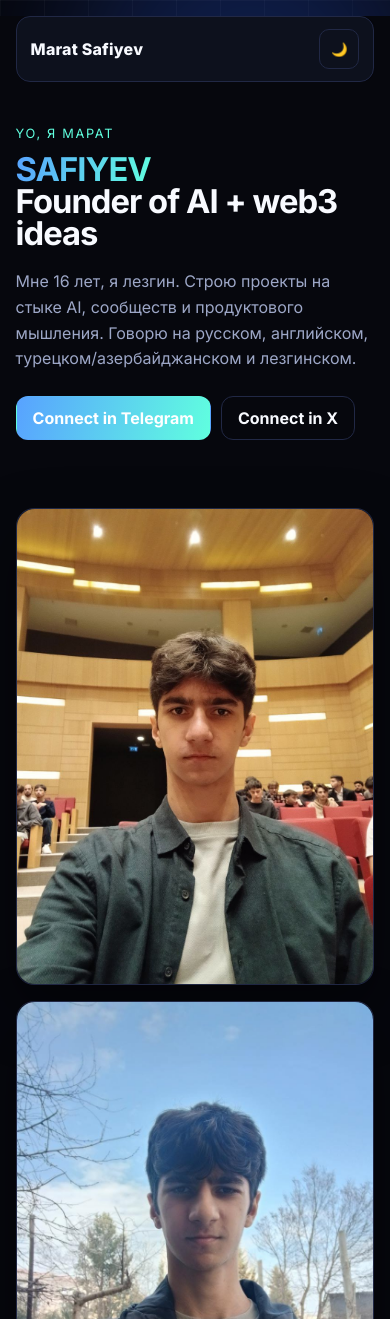
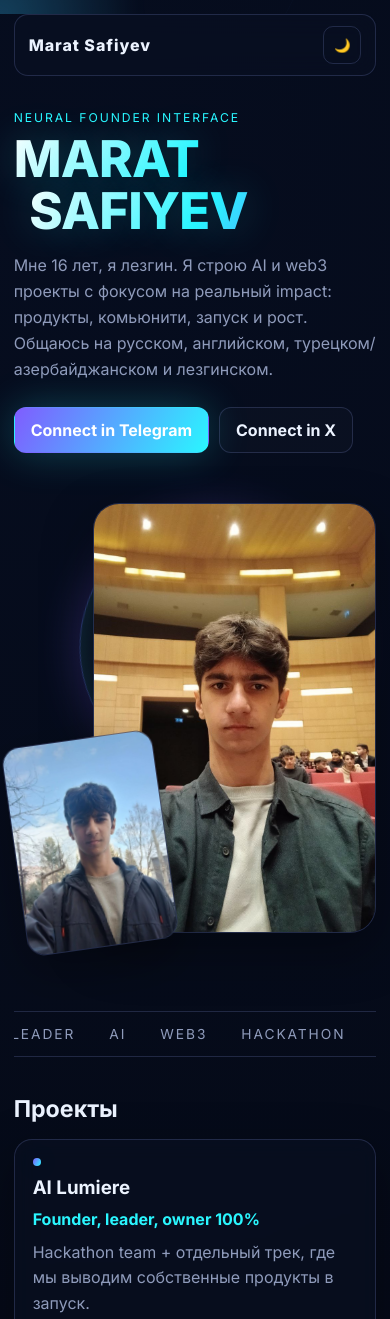
Before and after one commit to SAFIYEV/safiyev, a plain HTML site: page index.html in a window 390 px wide. Shown: the top 1319 px of the page. Drawn offline with Linux system fonts and the light colour scheme.

Commit message:
Create a cinematic sci-fi landing experience.
Rebuild the page with a reactive particle canvas, cursor glow, holographic hero visuals, magnetic interactions, and futuristic section styling inspired by biocomputer aesthetics.

Made-with: Cursor

```diff
--- a/index.html
+++ b/index.html
@@ -17,15 +17,15 @@
     <link rel="stylesheet" href="./styles.css" />
   </head>
   <body>
-    <div class="mesh"></div>
-    <div class="spot spot-a"></div>
-    <div class="spot spot-b"></div>
+    <canvas id="nebula"></canvas>
+    <div class="noise"></div>
+    <div class="cursor-glow" id="cursorGlow"></div>
 
     <header class="topbar container">
       <a class="brand" href="#home">Marat Safiyev</a>
       <nav class="menu">
+        <a href="#projects">Проекты</a>
         <a href="#story">История</a>
-        <a href="#projects">Проекты</a>
         <a href="#socials">Соцсети</a>
       </nav>
       <button id="themeToggle" class="theme-btn" type="button" aria-label="Сменить тему">🌙</button>
@@ -33,67 +33,47 @@
 
     <main id="home" class="container">
       <section class="hero section">
-        <p class="kicker reveal">Yo, я Марат</p>
-        <h1 class="hero-title reveal">
-          <span>SAFIYEV</span>
-          <br />
-          Founder of AI + web3 ideas
-        </h1>
-        <p class="lead reveal">
-          Мне 16 лет, я лезгин. Строю проекты на стыке AI, сообществ и продуктового мышления.
-          Говорю на русском, английском, турецком/азербайджанском и лезгинском.
-        </p>
-        <div class="cta-row reveal">
-          <a class="btn btn-primary" href="https://t.me/SafiyevMarat" target="_blank" rel="noreferrer">Connect in Telegram</a>
-          <a class="btn btn-ghost" href="https://x.com/SafiyevMarat" target="_blank" rel="noreferrer">Connect in X</a>
+        <div class="hero-copy reveal">
+          <p class="kicker">Neural Founder Interface</p>
+          <h1 class="hero-title">
+            <span class="line-a">MARAT</span>
+            <span class="line-b">SAFIYEV</span>
+          </h1>
+          <p class="lead">
+            Мне 16 лет, я лезгин. Я строю AI и web3 проекты с фокусом на реальный impact:
+            продукты, комьюнити, запуск и рост. Общаюсь на русском, английском,
+            турецком/азербайджанском и лезгинском.
+          </p>
+          <div class="cta-row">
+            <a class="btn btn-primary magnetic" href="https://t.me/SafiyevMarat" target="_blank" rel="noreferrer">Connect in Telegram</a>
+            <a class="btn btn-ghost magnetic" href="https://x.com/SafiyevMarat" target="_blank" rel="noreferrer">Connect in X</a>
+          </div>
+        </div>
+        <div class="hero-visual reveal tilt-card">
+          <div class="holo-ring"></div>
+          <div class="holo-card">
+            <img src="./profile-main.png" alt="Marat Safiyev portrait in hall" />
+          </div>
+          <div class="holo-mini">
+            <img src="./profile-second.png" alt="Marat Safiyev outdoor portrait" />
+          </div>
         </div>
       </section>
 
-      <section class="photo-showcase section reveal">
-        <div class="photo-main tilt-card">
-          <img src="./profile-main.png" alt="Marat Safiyev portrait in hall" />
-        </div>
-        <div class="photo-side tilt-card">
-          <img src="./profile-second.png" alt="Marat Safiyev outdoor portrait" />
-        </div>
-      </section>
-
-      <section class="phrase-strip">
-        <div class="strip-track">
-          <span>founder</span>
-          <span>builder</span>
-          <span>hustle</span>
-          <span>ai</span>
-          <span>web3</span>
-          <span>discipline</span>
-          <span>vision</span>
-          <span>founder</span>
-          <span>builder</span>
-          <span>hustle</span>
-        </div>
-      </section>
-
-      <section id="story" class="section">
-        <h2 class="reveal">Кто я и куда иду</h2>
-        <div class="story-grid">
-          <article class="panel reveal">
-            <h3>Старт</h3>
-            <p>
-              Я рано начал путь в технологиях и сейчас фокусируюсь на создании полезных AI-продуктов и web3-комьюнити.
-            </p>
-          </article>
-          <article class="panel reveal">
-            <h3>Сейчас</h3>
-            <p>
-              Руководитель/фаундер нескольких проектов. Развиваю личный бренд и продуктовый подход через открытые кейсы.
-            </p>
-          </article>
-          <article class="panel reveal">
-            <h3>Цель</h3>
-            <p>
-              Масштабировать международные продукты и сильные комьюнити вокруг AI, где технология реально решает проблемы людей.
-            </p>
-          </article>
+      <section class="ticker">
+        <div class="ticker-track">
+          <span>FOUNDER</span>
+          <span>LEADER</span>
+          <span>AI</span>
+          <span>WEB3</span>
+          <span>HACKATHON</span>
+          <span>BUILD</span>
+          <span>SHIP</span>
+          <span>REPEAT</span>
+          <span>FOUNDER</span>
+          <span>LEADER</span>
+          <span>AI</span>
+          <span>WEB3</span>
         </div>
       </section>
 
@@ -101,28 +81,31 @@
         <h2 class="reveal">Проекты</h2>
         <div class="cards">
           <article class="card reveal tilt-card">
+            <div class="card-dot"></div>
             <h3>AI Lumiere</h3>
             <p class="role">Founder, leader, owner 100%</p>
-            <p>Hackathon team и отдельное направление запуска собственных продуктов.</p>
+            <p>Hackathon team + отдельный трек, где мы выводим собственные продукты в запуск.</p>
             <a href="https://t.me/AILumiere_news" target="_blank" rel="noreferrer">Telegram</a>
           </article>
           <article class="card reveal tilt-card">
+            <div class="card-dot"></div>
             <h3>SuperWizard</h3>
             <p class="role">Founder, owner 100%</p>
-            <p>AI-агент для браузера: автоматизирует рутину и усиливает продуктивность.</p>
+            <p>AI-агент для браузера: автоматизация задач и суперпродуктивность для создателей.</p>
             <a href="https://superwizard.org" target="_blank" rel="noreferrer">superwizard.org</a>
           </article>
           <article class="card reveal tilt-card">
+            <div class="card-dot"></div>
             <h3>web3frensCA</h3>
             <p class="role">Leader</p>
-            <p>Комьюнити и инициатива вокруг web3-идей, роста и совместных запусков.</p>
+            <p>Web3-комьюнити для роста, экспериментов и совместных запусков.</p>
             <a href="https://t.me/web3frensCA" target="_blank" rel="noreferrer">Telegram</a>
           </article>
         </div>
       </section>
 
       <section class="section">
-        <h2 class="reveal">Numbers</h2>
+        <h2 class="reveal">Signals</h2>
         <div class="stats-grid">
           <article class="stat reveal">
             <p class="num">3</p>
@@ -130,7 +113,7 @@
           </article>
           <article class="stat reveal">
             <p class="num">16</p>
-            <p class="txt">лет, но уже founder</p>
+            <p class="txt">лет и уже founder</p>
           </article>
           <article class="stat reveal">
             <p class="num">5</p>
@@ -138,13 +121,31 @@
           </article>
           <article class="stat reveal">
             <p class="num">24/7</p>
-            <p class="txt">режим build & learn</p>
+            <p class="txt">режим build mode</p>
+          </article>
+        </div>
+      </section>
+
+      <section id="story" class="section">
+        <h2 class="reveal">История</h2>
+        <div class="story-grid">
+          <article class="panel reveal">
+            <h3>Старт</h3>
+            <p>Рано зашёл в tech и быстро понял: хочу не просто кодить, а строить настоящие продукты.</p>
+          </article>
+          <article class="panel reveal">
+            <h3>Сейчас</h3>
+            <p>Веду команды, запускаю AI/web3 проекты, строю личный бренд и наращиваю международный нетворк.</p>
+          </article>
+          <article class="panel reveal">
+            <h3>Цель</h3>
+            <p>Сделать экосистему продуктов и комьюнити, которая влияет на людей, а не просто выглядит красиво.</p>
           </article>
         </div>
       </section>
 
       <section id="socials" class="section">
-        <h2 class="reveal">Links to me</h2>
+        <h2 class="reveal">Links</h2>
         <div class="social-grid">
           <a class="social reveal" href="https://x.com/SafiyevMarat" target="_blank" rel="noreferrer">X (Twitter)</a>
           <a class="social reveal" href="https://www.youtube.com/@SafiyevMarat" target="_blank" rel="noreferrer">YouTube</a>
@@ -155,9 +156,9 @@
       </section>
 
       <section class="section contact reveal">
-        <h2>BUILD. LEAD. SHIP.</h2>
+        <h2>SEND SIGNAL</h2>
         <p>
-          Напиши мне:
+          Пиши напрямую:
           <a href="https://t.me/SafiyevMarat" target="_blank" rel="noreferrer">@SafiyevMarat</a>
           или
           <a href="https://x.com/SafiyevMarat" target="_blank" rel="noreferrer">в X</a>.
--- a/script.js
+++ b/script.js
@@ -3,6 +3,9 @@ const themeToggle = document.getElementById("themeToggle");
 const yearEl = document.getElementById("year");
 const reveals = document.querySelectorAll(".reveal");
 const tiltCards = document.querySelectorAll(".tilt-card");
+const magneticItems = document.querySelectorAll(".magnetic");
+const cursorGlow = document.getElementById("cursorGlow");
+const canvas = document.getElementById("nebula");
 
 const savedTheme = localStorage.getItem("theme");
 if (savedTheme === "light") {
@@ -28,7 +31,7 @@ const observer = new IntersectionObserver(
       }
     });
   },
-  { threshold: 0.2 }
+  { threshold: 0.18 }
 );
 
 reveals.forEach((item) => observer.observe(item));
@@ -38,12 +41,111 @@ tiltCards.forEach((card) => {
     const rect = card.getBoundingClientRect();
     const x = event.clientX - rect.left;
     const y = event.clientY - rect.top;
-    const rotateY = ((x / rect.width) - 0.5) * 8;
-    const rotateX = ((0.5 - y / rect.height)) * 8;
-    card.style.transform = `perspective(700px) rotateX(${rotateX}deg) rotateY(${rotateY}deg)`;
+    const rotateY = ((x / rect.width) - 0.5) * 10;
+    const rotateX = (0.5 - y / rect.height) * 10;
+    card.style.transform = `perspective(850px) rotateX(${rotateX}deg) rotateY(${rotateY}deg)`;
   });
 
   card.addEventListener("mouseleave", () => {
-    card.style.transform = "perspective(700px) rotateX(0) rotateY(0)";
+    card.style.transform = "perspective(850px) rotateX(0) rotateY(0)";
   });
 });
+
+magneticItems.forEach((item) => {
+  item.addEventListener("mousemove", (event) => {
+    const rect = item.getBoundingClientRect();
+    const x = event.clientX - rect.left - rect.width / 2;
+    const y = event.clientY - rect.top - rect.height / 2;
+    item.style.transform = `translate(${x * 0.18}px, ${y * 0.18}px)`;
+  });
+  item.addEventListener("mouseleave", () => {
+    item.style.transform = "translate(0, 0)";
+  });
+});
+
+window.addEventListener("pointermove", (event) => {
+  cursorGlow.style.left = `${event.clientX}px`;
+  cursorGlow.style.top = `${event.clientY}px`;
+});
+
+const ctx = canvas.getContext("2d");
+const points = [];
+let w = 0;
+let h = 0;
+const pointer = { x: -2000, y: -2000 };
+
+window.addEventListener("pointermove", (event) => {
+  pointer.x = event.clientX;
+  pointer.y = event.clientY;
+});
+
+function resizeCanvas() {
+  w = window.innerWidth;
+  h = window.innerHeight;
+  canvas.width = w * window.devicePixelRatio;
+  canvas.height = h * window.devicePixelRatio;
+  canvas.style.width = `${w}px`;
+  canvas.style.height = `${h}px`;
+  ctx.setTransform(window.devicePixelRatio, 0, 0, window.devicePixelRatio, 0, 0);
+  initPoints();
+}
+
+function initPoints() {
+  points.length = 0;
+  const count = Math.max(34, Math.floor((w * h) / 36000));
+  for (let i = 0; i < count; i += 1) {
+    points.push({
+      x: Math.random() * w,
+      y: Math.random() * h,
+      vx: (Math.random() - 0.5) * 0.45,
+      vy: (Math.random() - 0.5) * 0.45,
+      size: Math.random() * 1.7 + 0.6
+    });
+  }
+}
+
+function drawNebula() {
+  ctx.clearRect(0, 0, w, h);
+  const grad = ctx.createRadialGradient(pointer.x, pointer.y, 20, pointer.x, pointer.y, 280);
+  grad.addColorStop(0, "rgba(65, 185, 255, 0.20)");
+  grad.addColorStop(1, "rgba(65, 185, 255, 0)");
+  ctx.fillStyle = grad;
+  ctx.fillRect(0, 0, w, h);
+
+  for (let i = 0; i < points.length; i += 1) {
+    const p = points[i];
+    p.x += p.vx;
+    p.y += p.vy;
+
+    if (p.x < -20) p.x = w + 20;
+    if (p.x > w + 20) p.x = -20;
+    if (p.y < -20) p.y = h + 20;
+    if (p.y > h + 20) p.y = -20;
+
+    const dist = Math.hypot(p.x - pointer.x, p.y - pointer.y);
+    const alpha = dist < 180 ? 0.9 - dist / 200 : 0.18;
+    ctx.beginPath();
+    ctx.fillStyle = `rgba(173, 229, 255, ${Math.max(alpha, 0.18)})`;
+    ctx.arc(p.x, p.y, p.size, 0, Math.PI * 2);
+    ctx.fill();
+
+    for (let j = i + 1; j < points.length; j += 1) {
+      const q = points[j];
+      const d = Math.hypot(p.x - q.x, p.y - q.y);
+      if (d < 100) {
+        ctx.beginPath();
+        ctx.strokeStyle = `rgba(118, 168, 255, ${0.12 - d / 1000})`;
+        ctx.lineWidth = 1;
+        ctx.moveTo(p.x, p.y);
+        ctx.lineTo(q.x, q.y);
+        ctx.stroke();
+      }
+    }
+  }
+
+  requestAnimationFrame(drawNebula);
+}
+
+window.addEventListener("resize", resizeCanvas);
+resizeCanvas();
+drawNebula();
--- a/styles.css
+++ b/styles.css
@@ -1,25 +1,25 @@
 :root {
-  --bg: #06070d;
-  --bg-soft: #0f1220;
-  --panel: #101422cc;
-  --text: #f8faff;
-  --muted: #9da7c7;
-  --line: #212845;
-  --brand: #58a2ff;
-  --brand-2: #60ffdf;
-  --shadow: 0 24px 60px rgba(0, 0, 0, 0.4);
+  --bg: #030409;
+  --bg-2: #060d1f;
+  --text: #ecf3ff;
+  --muted: #8f9bbb;
+  --line: rgba(154, 174, 255, 0.18);
+  --panel: rgba(10, 17, 36, 0.55);
+  --brand: #7f5dff;
+  --brand-2: #2af6ff;
+  --glow: 0 0 42px rgba(42, 246, 255, 0.24);
 }
 
 body.light {
-  --bg: #eef2ff;
-  --bg-soft: #f7f8ff;
-  --panel: #ffffffcc;
-  --text: #121a34;
-  --muted: #4f5d84;
-  --line: #d0d8f5;
-  --brand: #2f66ff;
-  --brand-2: #00a7b8;
-  --shadow: 0 18px 42px rgba(27, 47, 111, 0.16);
+  --bg: #edf2ff;
+  --bg-2: #f6f8ff;
+  --text: #121b35;
+  --muted: #44527a;
+  --line: rgba(45, 71, 149, 0.22);
+  --panel: rgba(255, 255, 255, 0.68);
+  --brand: #5458ff;
+  --brand-2: #00a2d6;
+  --glow: 0 0 42px rgba(84, 88, 255, 0.15);
 }
 
 * {
@@ -30,8 +30,8 @@ html,
 body {
   margin: 0;
   padding: 0;
-  font-family: "Inter", system-ui, -apple-system, Segoe UI, Roboto, sans-serif;
-  background: var(--bg);
+  font-family: "Inter", system-ui, sans-serif;
+  background: radial-gradient(circle at 10% 5%, var(--bg-2), var(--bg));
   color: var(--text);
   scroll-behavior: smooth;
 }
@@ -45,65 +45,60 @@ a {
   text-decoration: none;
 }
 
+#nebula {
+  position: fixed;
+  inset: 0;
+  z-index: -5;
+}
+
+.noise {
+  position: fixed;
+  inset: 0;
+  pointer-events: none;
+  opacity: 0.12;
+  z-index: -4;
+  background-image: radial-gradient(circle at 20% 30%, #ffffff1a 0 1px, transparent 1px),
+    radial-gradient(circle at 80% 70%, #ffffff12 0 1px, transparent 1px);
+  background-size: 180px 180px, 140px 140px;
+}
+
+.cursor-glow {
+  position: fixed;
+  width: 280px;
+  height: 280px;
+  margin-left: -140px;
+  margin-top: -140px;
+  border-radius: 50%;
+  background: radial-gradient(circle, rgba(57, 199, 255, 0.28), transparent 70%);
+  pointer-events: none;
+  z-index: -1;
+  filter: blur(8px);
+}
+
 .container {
-  width: min(1140px, 92vw);
+  width: min(1160px, 93vw);
   margin: 0 auto;
 }
 
-.mesh {
-  position: fixed;
-  inset: 0;
-  background-image: linear-gradient(to right, rgba(255, 255, 255, 0.04) 1px, transparent 1px),
-    linear-gradient(to bottom, rgba(255, 255, 255, 0.04) 1px, transparent 1px);
-  background-size: 44px 44px;
-  mask-image: radial-gradient(circle at 40% 25%, #000 28%, transparent 82%);
-  pointer-events: none;
-  z-index: -3;
-}
-
-.spot {
-  position: fixed;
-  border-radius: 50%;
-  filter: blur(70px);
-  opacity: 0.24;
-  z-index: -2;
-}
-
-.spot-a {
-  width: 360px;
-  height: 360px;
-  background: #2d64ff;
-  top: -100px;
-  right: -40px;
-}
-
-.spot-b {
-  width: 300px;
-  height: 300px;
-  background: #0ec5d4;
-  left: -80px;
-  bottom: -80px;
-}
-
 .topbar {
-  margin-top: 16px;
+  margin-top: 14px;
   position: sticky;
   top: 14px;
-  z-index: 40;
+  z-index: 50;
   display: flex;
+  align-items: center;
   justify-content: space-between;
-  align-items: center;
-  gap: 14px;
-  padding: 12px 14px;
+  gap: 12px;
+  padding: 11px 14px;
   border-radius: 14px;
   border: 1px solid var(--line);
   background: var(--panel);
-  backdrop-filter: blur(10px);
+  backdrop-filter: blur(12px);
 }
 
 .brand {
   font-weight: 800;
-  letter-spacing: 0.2px;
+  letter-spacing: 0.06em;
 }
 
 .menu {
@@ -120,224 +115,261 @@ a {
 }
 
 .theme-btn {
-  width: 40px;
-  height: 40px;
+  width: 38px;
+  height: 38px;
+  border: 1px solid var(--line);
   border-radius: 10px;
-  border: 1px solid var(--line);
   background: transparent;
   color: var(--text);
   cursor: pointer;
 }
 
 .section {
-  padding: 34px 0;
+  padding: 38px 0;
 }
 
 .hero {
-  padding-top: 68px;
+  display: grid;
+  grid-template-columns: 1.1fr 0.9fr;
+  align-items: center;
+  gap: 20px;
+  min-height: calc(100vh - 90px);
 }
 
 .kicker {
+  margin: 0 0 10px;
+  text-transform: uppercase;
+  letter-spacing: 0.16em;
+  font-size: 0.76rem;
   color: var(--brand-2);
-  letter-spacing: 0.13em;
-  text-transform: uppercase;
-  font-size: 0.8rem;
-  margin: 0 0 12px;
 }
 
 .hero-title {
   margin: 0;
-  line-height: 0.98;
+  display: grid;
+  gap: 4px;
+  line-height: 0.95;
   letter-spacing: -0.03em;
-  font-size: clamp(2rem, 8.4vw, 6.2rem);
 }
 
 .hero-title span {
-  background: linear-gradient(105deg, var(--brand), var(--brand-2));
+  font-size: clamp(2.4rem, 10vw, 7rem);
+  font-weight: 800;
+  background: linear-gradient(120deg, #ffffff, var(--brand-2), var(--brand));
   -webkit-background-clip: text;
   background-clip: text;
   color: transparent;
+  text-shadow: var(--glow);
+}
+
+.line-b {
+  margin-left: clamp(0px, 4vw, 42px);
 }
 
 .lead {
-  max-width: 72ch;
-  margin: 20px 0 0;
+  margin: 18px 0 0;
   color: var(--muted);
-  line-height: 1.6;
+  line-height: 1.62;
+  max-width: 66ch;
 }
 
 .cta-row {
   margin-top: 24px;
   display: flex;
+  flex-wrap: wrap;
   gap: 10px;
-  flex-wrap: wrap;
 }
 
 .btn {
-  padding: 11px 16px;
+  display: inline-flex;
+  align-items: center;
+  justify-content: center;
+  padding: 12px 16px;
   border-radius: 12px;
   font-weight: 700;
   border: 1px solid transparent;
-  transition: transform 0.2s ease, filter 0.2s ease;
-}
-
-.btn:hover {
-  transform: translateY(-2px);
+  transition: transform 0.24s ease, box-shadow 0.24s ease, background 0.24s ease;
 }
 
 .btn-primary {
-  background: linear-gradient(105deg, var(--brand), var(--brand-2));
+  background: linear-gradient(120deg, var(--brand), var(--brand-2));
   color: #fff;
+  box-shadow: var(--glow);
+}
+
+.btn-primary:hover {
+  transform: translateY(-2px);
 }
 
 .btn-ghost {
   border-color: var(--line);
+  background: rgba(255, 255, 255, 0.02);
 }
 
-.photo-showcase {
-  display: grid;
-  grid-template-columns: 1fr 0.58fr;
-  gap: 16px;
-  align-items: stretch;
+.hero-visual {
+  position: relative;
+  height: min(74vh, 620px);
+  min-height: 460px;
 }
 
-.photo-main,
-.photo-side,
+.holo-ring {
+  position: absolute;
+  inset: 8% 8% auto auto;
+  width: 74%;
+  aspect-ratio: 1/1;
+  border-radius: 50%;
+  border: 1px solid rgba(103, 136, 255, 0.4);
+  box-shadow: inset 0 0 40px rgba(96, 246, 255, 0.18), 0 0 40px rgba(127, 93, 255, 0.28);
+  animation: spin 18s linear infinite;
+}
+
+.holo-ring::after {
+  content: "";
+  position: absolute;
+  inset: 12%;
+  border-radius: 50%;
+  border: 1px dashed rgba(146, 162, 255, 0.36);
+  animation: spin-rev 14s linear infinite;
+}
+
+.holo-card,
+.holo-mini,
+.card,
 .panel,
-.card,
 .stat,
 .social,
 .contact {
   background: var(--panel);
   border: 1px solid var(--line);
-  border-radius: 18px;
-  box-shadow: var(--shadow);
+  backdrop-filter: blur(10px);
+  box-shadow: 0 18px 50px rgba(0, 0, 0, 0.35);
 }
 
-.photo-main img,
-.photo-side img {
+.holo-card {
+  position: absolute;
+  right: 2%;
+  top: 6%;
+  width: 68%;
+  height: 86%;
+  border-radius: 26px;
+  overflow: hidden;
+}
+
+.holo-card img,
+.holo-mini img {
   width: 100%;
   height: 100%;
   object-fit: cover;
-  border-radius: 18px;
-  display: block;
 }
 
-.photo-main {
-  min-height: 490px;
+.holo-mini {
+  position: absolute;
+  left: 0;
+  bottom: 5%;
+  width: 34%;
+  height: 42%;
+  border-radius: 18px;
+  overflow: hidden;
+  transform: rotate(-8deg);
 }
 
-.photo-side {
-  min-height: 490px;
-}
-
-.phrase-strip {
+.ticker {
   border-top: 1px solid var(--line);
   border-bottom: 1px solid var(--line);
   overflow: hidden;
-  margin-top: 18px;
 }
 
-.strip-track {
+.ticker-track {
+  width: max-content;
   display: flex;
-  gap: 42px;
-  width: max-content;
-  padding: 16px 0;
-  animation: scroll-strip 22s linear infinite;
+  gap: 34px;
+  padding: 14px 0;
+  animation: ticker 18s linear infinite;
 }
 
-.strip-track span {
-  font-size: 0.98rem;
-  text-transform: uppercase;
-  letter-spacing: 0.16em;
+.ticker-track span {
+  letter-spacing: 0.14em;
   color: var(--muted);
-}
-
-@keyframes scroll-strip {
-  from {
-    transform: translateX(0);
-  }
-  to {
-    transform: translateX(-40%);
-  }
+  font-size: 0.86rem;
 }
 
 h2 {
-  margin: 0 0 18px;
-  font-size: clamp(1.4rem, 3vw, 2.3rem);
+  margin: 0 0 16px;
+  font-size: clamp(1.45rem, 3vw, 2.35rem);
+}
+
+.cards,
+.story-grid,
+.stats-grid {
+  display: grid;
+  gap: 12px;
+}
+
+.cards {
+  grid-template-columns: repeat(3, minmax(0, 1fr));
 }
 
 .story-grid {
-  display: grid;
-  gap: 12px;
   grid-template-columns: repeat(3, minmax(0, 1fr));
 }
 
-.panel {
-  padding: 18px;
+.stats-grid {
+  grid-template-columns: repeat(4, minmax(0, 1fr));
 }
 
+.card,
+.panel,
+.stat {
+  border-radius: 18px;
+  padding: 18px;
+  position: relative;
+}
+
+.card-dot {
+  width: 8px;
+  height: 8px;
+  border-radius: 50%;
+  background: linear-gradient(120deg, var(--brand), var(--brand-2));
+  box-shadow: var(--glow);
+  margin-bottom: 10px;
+}
+
+.card h3,
 .panel h3 {
   margin: 0 0 8px;
 }
 
-.panel p {
-  margin: 0;
-  line-height: 1.55;
-  color: var(--muted);
-}
-
-.cards {
-  display: grid;
-  grid-template-columns: repeat(3, minmax(0, 1fr));
-  gap: 12px;
-}
-
-.card {
-  padding: 18px;
-  transition: transform 0.2s ease, border-color 0.2s ease;
-}
-
-.card h3 {
+.card .role {
   margin: 0 0 8px;
-}
-
-.card .role {
-  margin: 0 0 10px;
   color: var(--brand-2);
   font-weight: 700;
 }
 
-.card p {
-  margin: 0 0 10px;
-  line-height: 1.55;
+.card p,
+.panel p,
+.txt,
+.contact p {
+  margin: 0;
+  line-height: 1.58;
   color: var(--muted);
 }
 
-.card a {
-  color: var(--brand);
+.card a,
+.contact a {
+  display: inline-block;
+  margin-top: 10px;
+  color: var(--brand-2);
   font-weight: 700;
-}
-
-.stats-grid {
-  display: grid;
-  grid-template-columns: repeat(4, minmax(0, 1fr));
-  gap: 12px;
-}
-
-.stat {
-  padding: 16px;
 }
 
 .num {
   margin: 0;
+  font-size: clamp(2rem, 4vw, 2.8rem);
   font-weight: 800;
-  font-size: clamp(1.8rem, 3vw, 2.4rem);
 }
 
 .txt {
-  margin: 6px 0 0;
-  color: var(--muted);
+  margin-top: 5px;
 }
 
 .social-grid {
@@ -347,10 +379,11 @@ h2 {
 }
 
 .social {
+  border-radius: 12px;
   padding: 13px;
   text-align: center;
   color: var(--muted);
-  transition: transform 0.2s ease;
+  transition: transform 0.25s ease, border-color 0.25s ease;
 }
 
 .social:hover {
@@ -359,29 +392,20 @@ h2 {
 }
 
 .contact {
-  padding: 20px;
-}
-
-.contact p {
-  margin: 0;
-  color: var(--muted);
-}
-
-.contact a {
-  color: var(--brand);
-  font-weight: 700;
+  border-radius: 18px;
+  padding: 22px;
 }
 
 .footer {
   text-align: center;
   color: var(--muted);
-  padding: 30px 0 48px;
+  padding: 26px 0 44px;
 }
 
 .reveal {
   opacity: 0;
-  transform: translateY(14px);
-  transition: opacity 0.5s ease, transform 0.5s ease;
+  transform: translateY(16px);
+  transition: opacity 0.6s ease, transform 0.6s ease;
 }
 
 .reveal.visible {
@@ -389,24 +413,46 @@ h2 {
   transform: translateY(0);
 }
 
+@keyframes spin {
+  to {
+    transform: rotate(360deg);
+  }
+}
+
+@keyframes spin-rev {
+  to {
+    transform: rotate(-360deg);
+  }
+}
+
+@keyframes ticker {
+  from {
+    transform: translateX(0);
+  }
+  to {
+    transform: translateX(-40%);
+  }
+}
+
 @media (max-width: 980px) {
-  .photo-showcase {
+  .hero {
     grid-template-columns: 1fr;
+    min-height: auto;
+    padding-top: 34px;
   }
 
-  .photo-main,
-  .photo-side {
-    min-height: 370px;
+  .hero-visual {
+    height: 500px;
   }
 
+  .cards,
   .story-grid,
-  .cards,
   .stats-grid {
     grid-template-columns: 1fr;
   }
 
   .social-grid {
-    grid-template-columns: 1fr 1fr;
+    grid-template-columns: repeat(2, minmax(0, 1fr));
   }
 }
 
@@ -415,11 +461,20 @@ h2 {
     display: none;
   }
 
+  .hero-title span {
+    font-size: clamp(2.1rem, 13vw, 4.2rem);
+  }
+
+  .holo-card {
+    right: 0;
+    width: 78%;
+  }
+
+  .holo-mini {
+    width: 42%;
+  }
+
   .social-grid {
     grid-template-columns: 1fr;
   }
-
-  .hero {
-    padding-top: 44px;
-  }
 }
```
